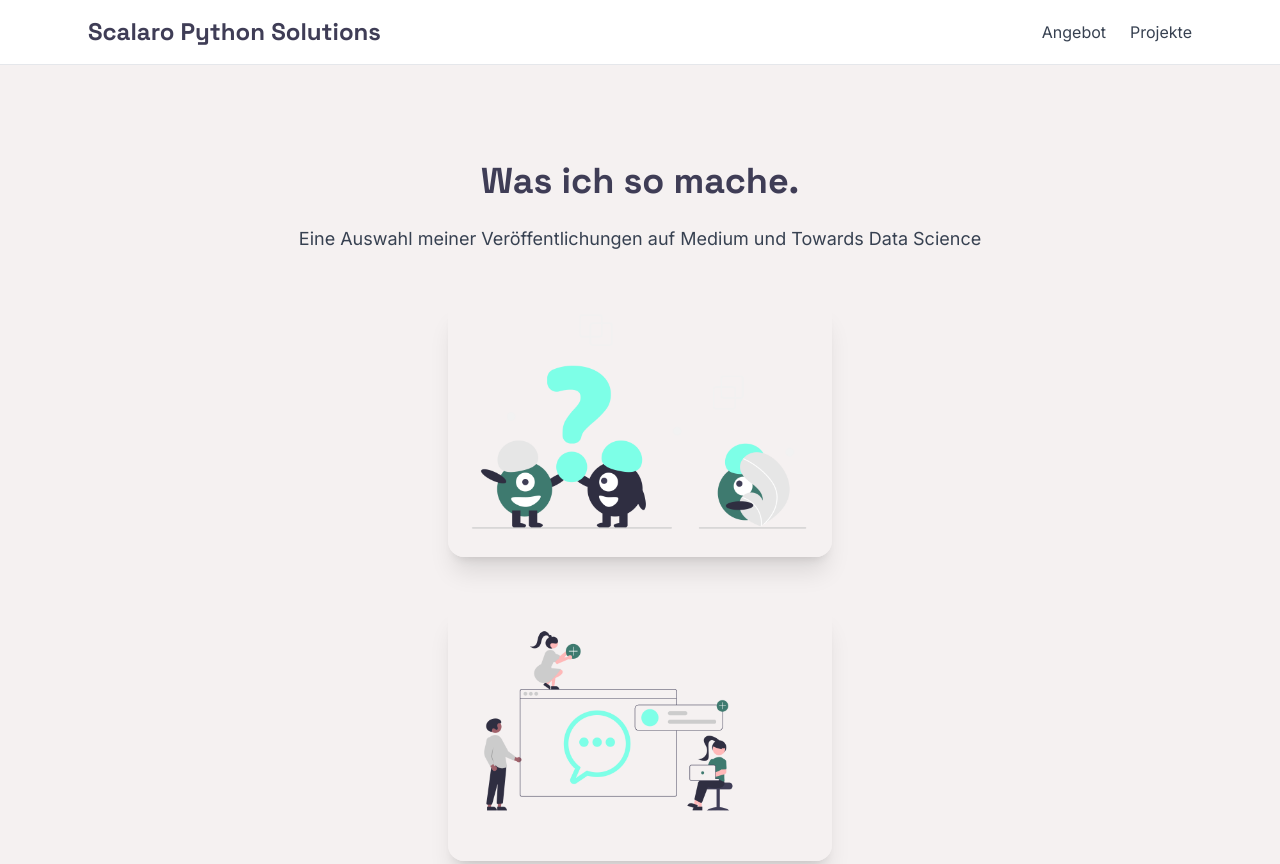
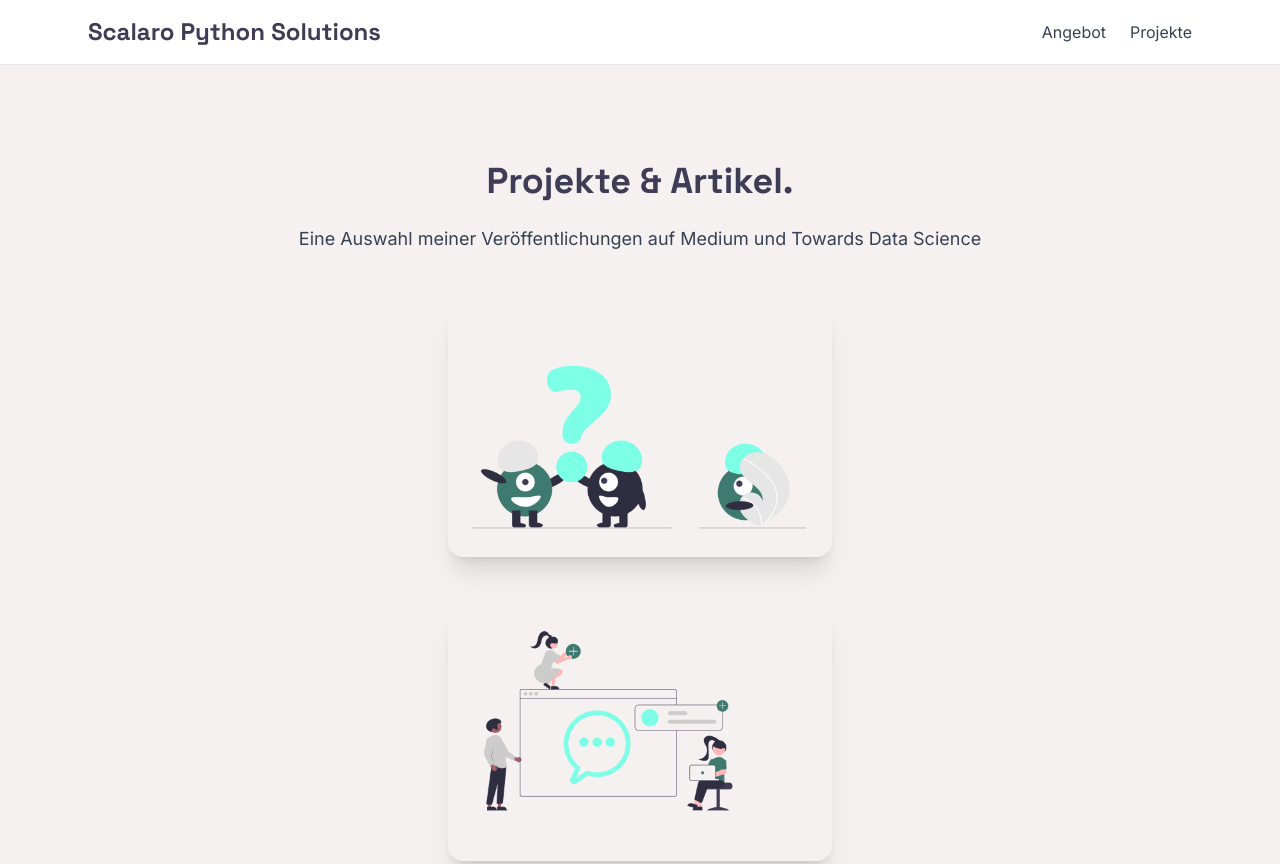
Before and after one commit to Sari95/scalaro, an Astro site: page /scalaro/projekte in a window 1280 px wide. Shown: the top 864 px of the page. Built offline with nearby package versions, Linux system fonts and the light colour scheme; Astro itself is replaced by a stand-in of ours.

Commit message:
Update index.astro

```diff
--- a/src/pages/projekte/index.astro
+++ b/src/pages/projekte/index.astro
@@ -8,7 +8,7 @@ const title = "Projekte";
   <!-- Abschnitt: Artikel -->
 <section class="bg-light py-24 px-6">
   <div class="max-w-6xl mx-auto text-center">
-    <h2 class="text-4xl font-display font-semibold mb-6">Was ich so mache.</h2>
+    <h2 class="text-4xl font-display font-semibold mb-6">Projekte & Artikel.</h2>
     <p class="text-lg text-gray-700 mb-12">Eine Auswahl meiner Veröffentlichungen auf Medium und Towards Data Science</p>
 
     <div class="flex flex-col items-center gap-12 max-w-4xl mx-auto">
```
